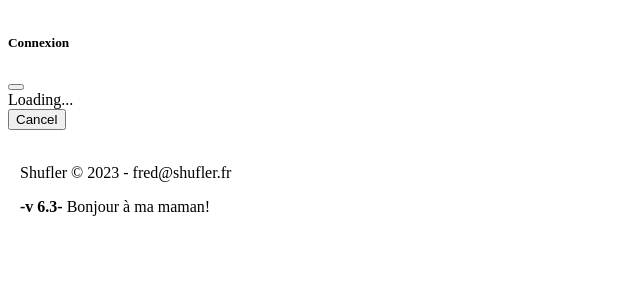
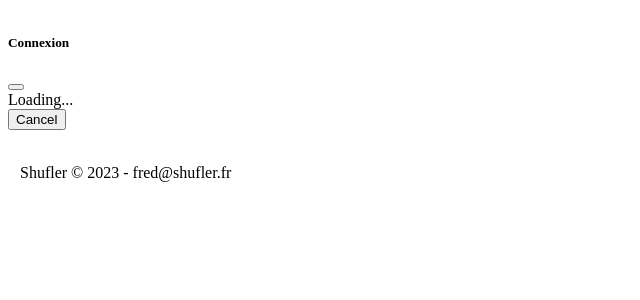
Before and after one commit to fredix75/shufler6, a Symfony app: template templates/flux/news.html.twig in a window 1280 px wide. Shown: the part 340-640 px from the top of the page, without its empty margins (0-640 px from the left). Run offline with Twig, Linux system fonts and the light colour scheme; the template is opened without the code that fills it, so the values that code supplies are empty; some libraries are stand-ins or nearby versions.

Commit message:
updating Composer

```diff
--- a/templates/base.html.twig
+++ b/templates/base.html.twig
@@ -41,7 +41,6 @@
         <footer>
             <br />
             <p>&nbsp;&nbsp;&nbsp;Shufler © {{ 'now'|date('Y') }} - fred@shufler.fr</p>
-            <p>&nbsp;&nbsp;&nbsp;<strong>-v 6.3-</strong> Bonjour à ma maman!</p>
         </footer>
     </body>
 </html>
```
Also changed, not shown: 1 other file.
